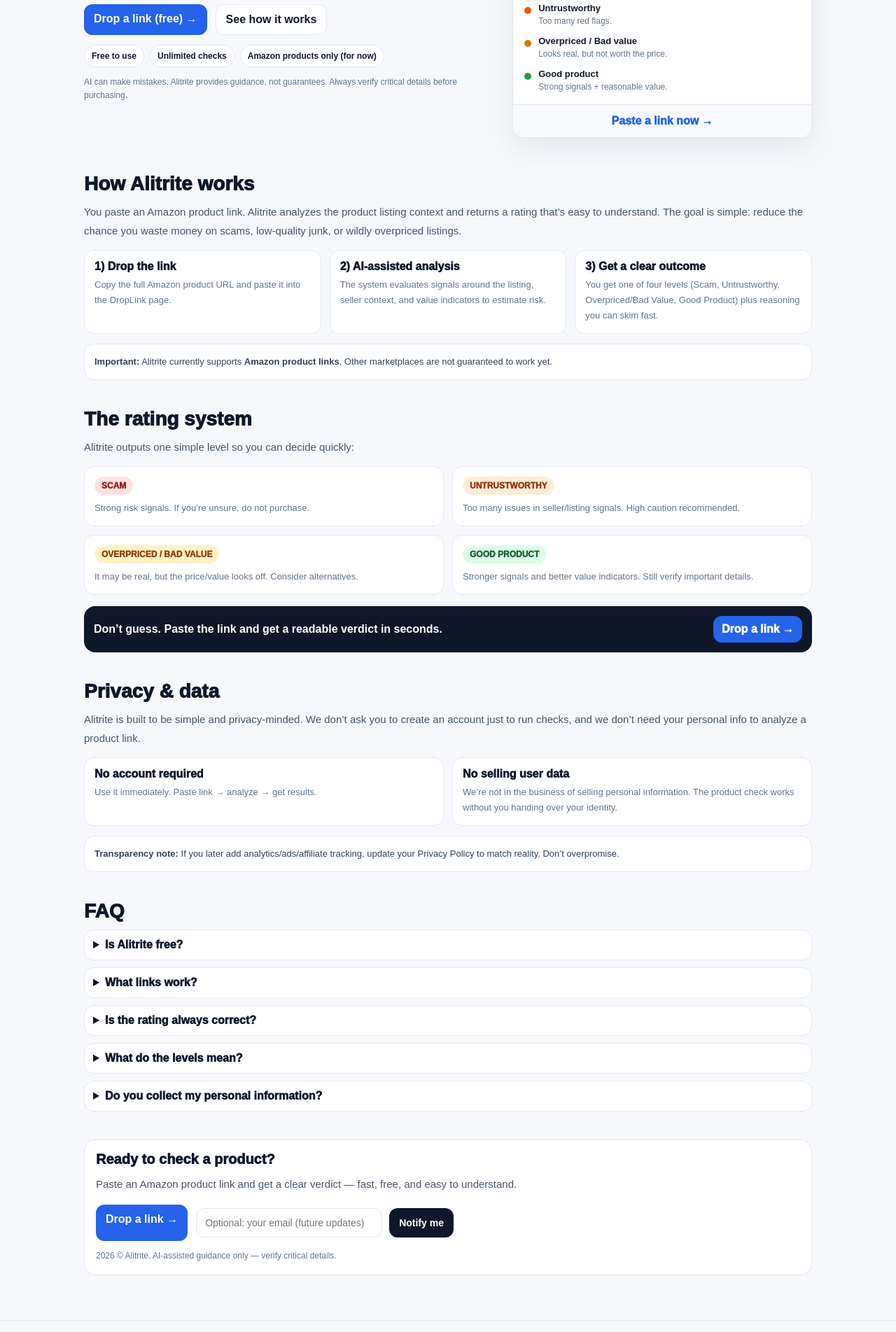
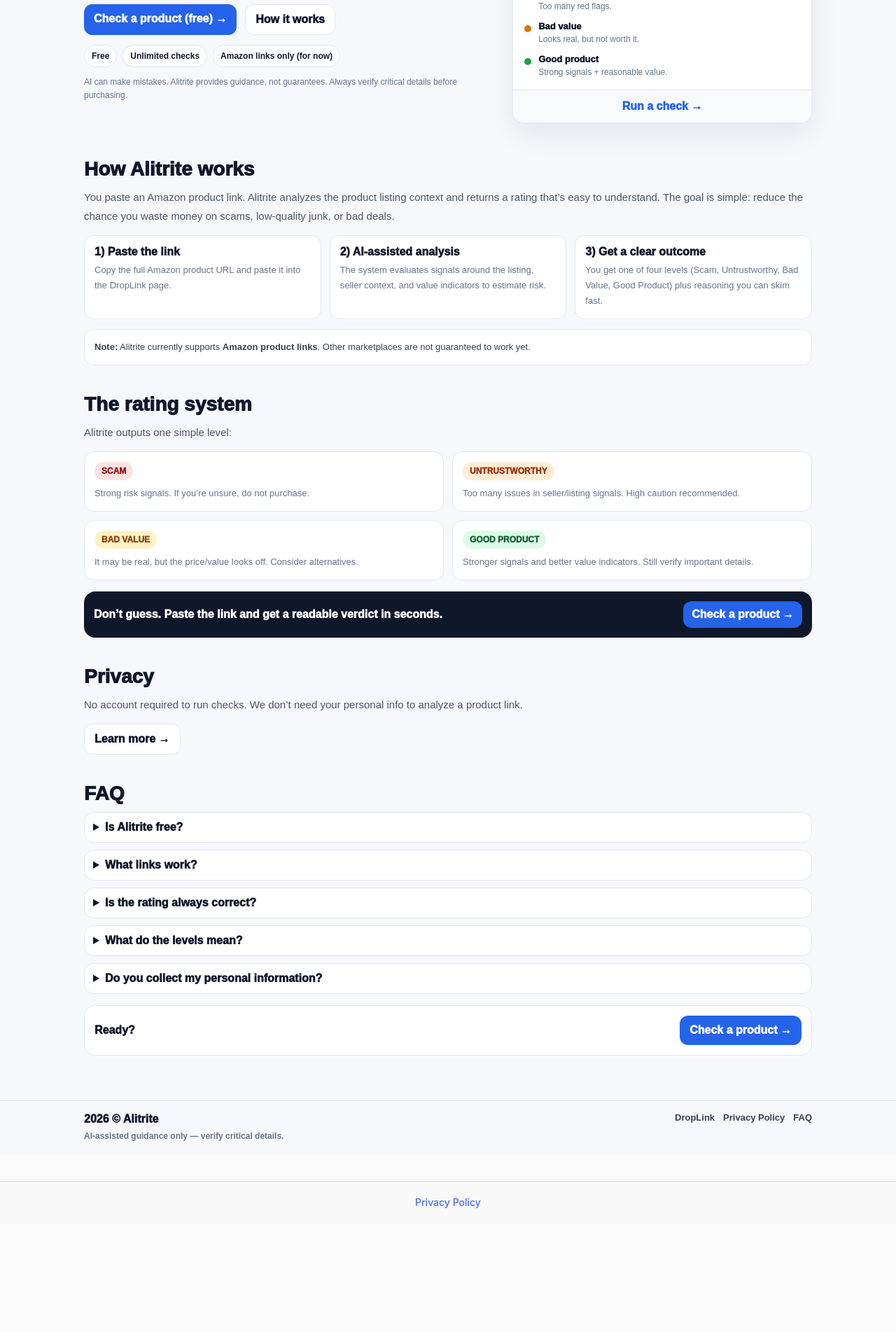
Before and after one commit to christensenandrew455-cell/funbot3000, a Next.js app: page / in a window 1280 px wide. Shown: the part 360-2263 px from the top of the page at 70% size. After the commit the page ends 2106 px from the top, so only its background shows below. Built offline with nearby package versions, Linux system fonts and the light colour scheme.

Commit message:
Update page.js

```diff
--- a/app/page.js
+++ b/app/page.js
@@ -1,11 +1,9 @@
 // app/page.js
 "use client";
 
-import { useMemo, useState } from "react";
+import { useMemo } from "react";
 
 export default function HomePage() {
-  const [email, setEmail] = useState("");
-
   const year = useMemo(() => new Date().getFullYear(), []);
 
   return (
@@ -15,12 +13,17 @@ export default function HomePage() {
           <div style={s.brand}>Alitrite</div>
 
           <nav style={s.nav}>
-            <a style={s.navLink} href="#how">How it works</a>
-            <a style={s.navLink} href="#ratings">Ratings</a>
-            <a style={s.navLink} href="#privacy">Privacy</a>
-            <a style={s.navLink} href="#faq">FAQ</a>
+            <a style={s.navLink} href="#how">
+              How it works
+            </a>
+            <a style={s.navLink} href="#ratings">
+              Ratings
+            </a>
+            <a style={s.navLink} href="#faq">
+              FAQ
+            </a>
             <a style={{ ...s.navLink, ...s.navCTA }} href="/droplink">
-              Drop a link →
+              Check a product →
             </a>
           </nav>
         </div>
@@ -32,43 +35,45 @@ export default function HomePage() {
           <div style={s.heroGrid}>
             <div>
               <h1 style={s.h1}>
-                Know if an Amazon product is legit <span style={s.h1Accent}>before</span> you buy.
+                Know if an Amazon product is legit{" "}
+                <span style={s.h1Accent}>before</span> you buy.
               </h1>
 
               <p style={s.lead}>
-                Alitrite is a free, AI-assisted product checker. Paste an Amazon product link and
-                get a clear rating based on signals from the listing, seller context, and value
-                indicators — designed to help you avoid scams, sketchy listings, and bad deals.
+                Alitrite is a free, AI-assisted product checker. Paste an Amazon
+                product link and get a clear rating based on signals from the
+                listing, seller context, and value indicators — designed to help
+                you avoid scams, sketchy listings, and bad deals.
               </p>
 
               <div style={s.ctaRow}>
                 <a href="/droplink" style={s.primaryBtn}>
-                  Drop a link (free) →
+                  Check a product (free) →
                 </a>
                 <a href="#how" style={s.secondaryBtn}>
-                  See how it works
+                  How it works
                 </a>
               </div>
 
               <div style={s.trustRow}>
-                <div style={s.trustPill}>Free to use</div>
+                <div style={s.trustPill}>Free</div>
                 <div style={s.trustPill}>Unlimited checks</div>
-                <div style={s.trustPill}>Amazon products only (for now)</div>
+                <div style={s.trustPill}>Amazon links only (for now)</div>
               </div>
 
               <p style={s.micro}>
-                AI can make mistakes. Alitrite provides guidance, not guarantees. Always verify
-                critical details before purchasing.
+                AI can make mistakes. Alitrite provides guidance, not guarantees.
+                Always verify critical details before purchasing.
               </p>
             </div>
 
             {/* RIGHT CARD */}
             <div style={s.heroCard}>
               <div style={s.cardTop}>
-                <div style={s.cardBadge}>Live rating levels</div>
+                <div style={s.cardBadge}>Rating levels</div>
                 <div style={s.cardTitle}>Simple, readable outcomes</div>
                 <div style={s.cardSub}>
-                  Not a wall of jargon. You get a label + reasoning that’s easy to act on.
+                  You get a label + short reasoning that’s easy to act on.
                 </div>
               </div>
 
@@ -90,21 +95,23 @@ export default function HomePage() {
                 <div style={s.levelItem}>
                   <span style={{ ...s.dot, background: "#d97706" }} />
                   <div>
-                    <div style={s.levelName}>Overpriced / Bad value</div>
-                    <div style={s.levelDesc}>Looks real, but not worth the price.</div>
+                    <div style={s.levelName}>Bad value</div>
+                    <div style={s.levelDesc}>Looks real, but not worth it.</div>
                   </div>
                 </div>
                 <div style={s.levelItem}>
                   <span style={{ ...s.dot, background: "#16a34a" }} />
                   <div>
                     <div style={s.levelName}>Good product</div>
-                    <div style={s.levelDesc}>Strong signals + reasonable value.</div>
+                    <div style={s.levelDesc}>
+                      Strong signals + reasonable value.
+                    </div>
                   </div>
                 </div>
               </div>
 
               <a href="/droplink" style={s.cardCTA}>
-                Paste a link now →
+                Run a check →
               </a>
             </div>
           </div>
@@ -114,79 +121,109 @@ export default function HomePage() {
         <section id="how" style={s.section}>
           <h2 style={s.h2}>How Alitrite works</h2>
           <p style={s.p}>
-            You paste an Amazon product link. Alitrite analyzes the product listing context and
-            returns a rating that’s easy to understand. The goal is simple: reduce the chance you
-            waste money on scams, low-quality junk, or wildly overpriced listings.
+            You paste an Amazon product link. Alitrite analyzes the product
+            listing context and returns a rating that’s easy to understand. The
+            goal is simple: reduce the chance you waste money on scams,
+            low-quality junk, or bad deals.
           </p>
 
           <div style={s.grid3}>
             <div style={s.featureCard}>
-              <div style={s.featureTitle}>1) Drop the link</div>
+              <div style={s.featureTitle}>1) Paste the link</div>
               <div style={s.featureText}>
-                Copy the full Amazon product URL and paste it into the DropLink page.
+                Copy the full Amazon product URL and paste it into the DropLink
+                page.
               </div>
             </div>
             <div style={s.featureCard}>
               <div style={s.featureTitle}>2) AI-assisted analysis</div>
               <div style={s.featureText}>
-                The system evaluates signals around the listing, seller context, and value
-                indicators to estimate risk.
+                The system evaluates signals around the listing, seller context,
+                and value indicators to estimate risk.
               </div>
             </div>
             <div style={s.featureCard}>
               <div style={s.featureTitle}>3) Get a clear outcome</div>
               <div style={s.featureText}>
-                You get one of four levels (Scam, Untrustworthy, Overpriced/Bad Value, Good
+                You get one of four levels (Scam, Untrustworthy, Bad Value, Good
                 Product) plus reasoning you can skim fast.
               </div>
             </div>
           </div>
 
           <div style={s.notice}>
-            <strong>Important:</strong> Alitrite currently supports <strong>Amazon product links</strong>.
-            Other marketplaces are not guaranteed to work yet.
+            <strong>Note:</strong> Alitrite currently supports{" "}
+            <strong>Amazon product links</strong>. Other marketplaces are not
+            guaranteed to work yet.
           </div>
         </section>
 
         {/* RATINGS */}
         <section id="ratings" style={s.section}>
           <h2 style={s.h2}>The rating system</h2>
-          <p style={s.p}>
-            Alitrite outputs one simple level so you can decide quickly:
-          </p>
+          <p style={s.p}>Alitrite outputs one simple level:</p>
 
           <div style={s.grid2}>
             <div style={s.ratingCard}>
-              <div style={{ ...s.ratingTag, background: "#fee2e2", color: "#991b1b" }}>SCAM</div>
+              <div
+                style={{
+                  ...s.ratingTag,
+                  background: "#fee2e2",
+                  color: "#991b1b",
+                }}
+              >
+                SCAM
+              </div>
               <div style={s.ratingText}>
                 Strong risk signals. If you’re unsure, do not purchase.
               </div>
             </div>
 
             <div style={s.ratingCard}>
-              <div style={{ ...s.ratingTag, background: "#ffedd5", color: "#9a3412" }}>
+              <div
+                style={{
+                  ...s.ratingTag,
+                  background: "#ffedd5",
+                  color: "#9a3412",
+                }}
+              >
                 UNTRUSTWORTHY
               </div>
               <div style={s.ratingText}>
-                Too many issues in seller/listing signals. High caution recommended.
+                Too many issues in seller/listing signals. High caution
+                recommended.
               </div>
             </div>
 
             <div style={s.ratingCard}>
-              <div style={{ ...s.ratingTag, background: "#fef3c7", color: "#92400e" }}>
-                OVERPRICED / BAD VALUE
+              <div
+                style={{
+                  ...s.ratingTag,
+                  background: "#fef3c7",
+                  color: "#92400e",
+                }}
+              >
+                BAD VALUE
               </div>
               <div style={s.ratingText}>
-                It may be real, but the price/value looks off. Consider alternatives.
+                It may be real, but the price/value looks off. Consider
+                alternatives.
               </div>
             </div>
 
             <div style={s.ratingCard}>
-              <div style={{ ...s.ratingTag, background: "#dcfce7", color: "#166534" }}>
+              <div
+                style={{
+                  ...s.ratingTag,
+                  background: "#dcfce7",
+                  color: "#166534",
+                }}
+              >
                 GOOD PRODUCT
               </div>
               <div style={s.ratingText}>
-                Stronger signals and better value indicators. Still verify important details.
+                Stronger signals and better value indicators. Still verify
+                important details.
               </div>
             </div>
           </div>
@@ -196,39 +233,23 @@ export default function HomePage() {
               Don’t guess. Paste the link and get a readable verdict in seconds.
             </div>
             <a href="/droplink" style={s.ctaStripBtn}>
-              Drop a link →
+              Check a product →
             </a>
           </div>
         </section>
 
-        {/* PRIVACY */}
+        {/* PRIVACY (short + link out) */}
         <section id="privacy" style={s.section}>
-          <h2 style={s.h2}>Privacy & data</h2>
+          <h2 style={s.h2}>Privacy</h2>
           <p style={s.p}>
-            Alitrite is built to be simple and privacy-minded. We don’t ask you to create an
-            account just to run checks, and we don’t need your personal info to analyze a product
-            link.
+            No account required to run checks. We don’t need your personal info
+            to analyze a product link.
           </p>
 
-          <div style={s.grid2}>
-            <div style={s.featureCard}>
-              <div style={s.featureTitle}>No account required</div>
-              <div style={s.featureText}>
-                Use it immediately. Paste link → analyze → get results.
-              </div>
-            </div>
-            <div style={s.featureCard}>
-              <div style={s.featureTitle}>No selling user data</div>
-              <div style={s.featureText}>
-                We’re not in the business of selling personal information. The product check works
-                without you handing over your identity.
-              </div>
-            </div>
-          </div>
-
-          <div style={s.notice}>
-            <strong>Transparency note:</strong> If you later add analytics/ads/affiliate tracking,
-            update your Privacy Policy to match reality. Don’t overpromise.
+          <div style={s.privacyRow}>
+            <a href="/privacy" style={s.privacyBtn}>
+              Learn more →
+            </a>
           </div>
         </section>
 
@@ -239,83 +260,72 @@ export default function HomePage() {
           <details style={s.faq}>
             <summary style={s.faqQ}>Is Alitrite free?</summary>
             <div style={s.faqA}>
-              Yes. It’s designed to be free to use and you can run checks as many times as you want.
+              Yes. It’s designed to be free to use and you can run checks as
+              many times as you want.
             </div>
           </details>
 
           <details style={s.faq}>
             <summary style={s.faqQ}>What links work?</summary>
             <div style={s.faqA}>
-              Right now, Alitrite is built for Amazon product pages. Other marketplaces are not guaranteed.
+              Right now, Alitrite is built for Amazon product pages. Other
+              marketplaces are not guaranteed.
             </div>
           </details>
 
           <details style={s.faq}>
             <summary style={s.faqQ}>Is the rating always correct?</summary>
             <div style={s.faqA}>
-              No system is perfect. AI can make mistakes. Use the result as guidance and always double-check
-              critical info before buying (especially for high-cost purchases).
+              No system is perfect. AI can make mistakes. Use the result as
+              guidance and always double-check critical info before buying
+              (especially for high-cost purchases).
             </div>
           </details>
 
           <details style={s.faq}>
             <summary style={s.faqQ}>What do the levels mean?</summary>
             <div style={s.faqA}>
-              Alitrite returns one of four outcomes: Scam, Untrustworthy, Overpriced/Bad Value, or Good Product —
-              plus a short explanation so you understand why.
+              Alitrite returns one of four outcomes: Scam, Untrustworthy, Bad
+              Value, or Good Product — plus a short explanation so you
+              understand why.
             </div>
           </details>
 
           <details style={s.faq}>
             <summary style={s.faqQ}>Do you collect my personal information?</summary>
             <div style={s.faqA}>
-              The basic flow does not require your personal info. If you add features later (accounts, saving history,
-              email alerts), publish a clear privacy policy explaining what’s collected and why.
+              The basic flow does not require your personal info. For details,
+              see the full Privacy Policy.
             </div>
           </details>
-        </section>
 
-        {/* OPTIONAL EMAIL CTA (you can remove) */}
-        <section style={s.section}>
-          <div style={s.finalCard}>
-            <h3 style={s.h3}>Ready to check a product?</h3>
-            <p style={s.p}>
-              Paste an Amazon product link and get a clear verdict — fast, free, and easy to understand.
-            </p>
-
-            <div style={s.ctaRow}>
-              <a href="/droplink" style={s.primaryBtn}>Drop a link →</a>
-              <div style={s.emailBox}>
-                <input
-                  value={email}
-                  onChange={(e) => setEmail(e.target.value)}
-                  placeholder="Optional: your email (future updates)"
-                  style={s.emailInput}
-                />
-                <button
-                  type="button"
-                  onClick={() => alert("Optional field only. Hook this up later if you want.")}
-                  style={s.emailBtn}
-                >
-                  Notify me
-                </button>
-              </div>
-            </div>
-
-            <div style={s.micro}>
-              {year} © Alitrite. AI-assisted guidance only — verify critical details.
-            </div>
+          <div style={s.bottomCTA}>
+            <div style={s.bottomCTAText}>Ready?</div>
+            <a href="/droplink" style={s.primaryBtn}>
+              Check a product →
+            </a>
           </div>
         </section>
       </main>
 
       <footer style={s.footer}>
         <div style={s.footerInner}>
-          <div style={s.footerLeft}>Alitrite</div>
+          <div style={s.footerLeft}>
+            {year} © Alitrite
+            <div style={s.footerMicro}>
+              AI-assisted guidance only — verify critical details.
+            </div>
+          </div>
           <div style={s.footerRight}>
-            <a style={s.footerLink} href="/droplink">DropLink</a>
-            <a style={s.footerLink} href="#privacy">Privacy</a>
-            <a style={s.footerLink} href="#faq">FAQ</a>
+            <a style={s.footerLink} href="/droplink">
+              DropLink
+            </a>
+            <a style={s.footerLink} href="/privacy">
+              Privacy Policy
+            </a>
+            <a style={s.footerLink} href="#faq">
+              FAQ
+            </a>
           </div>
         </div>
       </footer>
@@ -349,7 +359,7 @@ const s = {
   brand: { fontWeight: 900, letterSpacing: 0.2, fontSize: 18 },
   nav: {
     display: "flex",
-    gap: 12,
+    gap: 10,
     alignItems: "center",
     flexWrap: "wrap",
     justifyContent: "flex-end",
@@ -357,7 +367,7 @@ const s = {
   navLink: {
     textDecoration: "none",
     color: "#334155",
-    fontWeight: 700,
+    fontWeight: 800,
     fontSize: 13,
     padding: "8px 10px",
     borderRadius: 10,
@@ -366,6 +376,7 @@ const s = {
     background: "#2563eb",
     color: "#fff",
   },
+
   main: { maxWidth: 1040, margin: "0 auto", padding: "22px 16px 64px" },
 
   hero: { padding: "26px 0 10px" },
@@ -375,9 +386,16 @@ const s = {
     gap: 18,
     alignItems: "start",
   },
-  h1: { fontSize: 44, lineHeight: 1.05, margin: 0, fontWeight: 950, letterSpacing: -0.6 },
+  h1: {
+    fontSize: 44,
+    lineHeight: 1.05,
+    margin: 0,
+    fontWeight: 950,
+    letterSpacing: -0.6,
+  },
   h1Accent: { color: "#2563eb" },
   lead: { marginTop: 14, fontSize: 16, lineHeight: 1.7, color: "#475569" },
+
   ctaRow: { display: "flex", gap: 12, marginTop: 16, flexWrap: "wrap" },
   primaryBtn: {
     display: "inline-block",
@@ -386,7 +404,7 @@ const s = {
     textDecoration: "none",
     padding: "12px 14px",
     borderRadius: 12,
-    fontWeight: 900,
+    fontWeight: 950,
   },
   secondaryBtn: {
     display: "inline-block",
@@ -395,13 +413,14 @@ const s = {
     textDecoration: "none",
     padding: "12px 14px",
     borderRadius: 12,
-    fontWeight: 900,
+    fontWeight: 950,
     border: "1px solid #e2e8f0",
   },
+
   trustRow: { display: "flex", gap: 8, marginTop: 14, flexWrap: "wrap" },
   trustPill: {
     fontSize: 12,
-    fontWeight: 800,
+    fontWeight: 850,
     color: "#0f172a",
     background: "#ffffff",
     border: "1px solid #e2e8f0",
@@ -421,7 +440,7 @@ const s = {
   cardBadge: {
     display: "inline-block",
     fontSize: 12,
-    fontWeight: 900,
+    fontWeight: 950,
     background: "#eff6ff",
     color: "#1d4ed8",
     padding: "6px 10px",
@@ -432,7 +451,7 @@ const s = {
   levelList: { padding: 16, display: "flex", flexDirection: "column", gap: 12 },
   levelItem: { display: "flex", gap: 10, alignItems: "flex-start" },
   dot: { width: 10, height: 10, borderRadius: 999, marginTop: 6 },
-  levelName: { fontWeight: 900, fontSize: 13 },
+  levelName: { fontWeight: 950, fontSize: 13 },
   levelDesc: { fontSize: 12, color: "#64748b", marginTop: 2, lineHeight: 1.5 },
   cardCTA: {
     display: "block",
@@ -447,7 +466,6 @@ const s = {
 
   section: { marginTop: 40 },
   h2: { fontSize: 28, fontWeight: 950, margin: "0 0 10px" },
-  h3: { fontSize: 20, fontWeight: 950, margin: "0 0 8px" },
   p: { fontSize: 15, lineHeight: 1.8, color: "#475569", margin: "10px 0 0" },
 
   grid3: {
@@ -509,7 +527,7 @@ const s = {
     gap: 12,
     flexWrap: "wrap",
   },
-  ctaStripText: { fontWeight: 900 },
+  ctaStripText: { fontWeight: 950 },
   ctaStripBtn: {
     background: "#2563eb",
     color: "#fff",
@@ -517,6 +535,18 @@ const s = {
     padding: "10px 12px",
     borderRadius: 12,
     fontWeight: 950,
+  },
+
+  privacyRow: { marginTop: 14, display: "flex", gap: 10, flexWrap: "wrap" },
+  privacyBtn: {
+    display: "inline-block",
+    background: "#ffffff",
+    color: "#0f172a",
+    textDecoration: "none",
+    padding: "12px 14px",
+    borderRadius: 12,
+    fontWeight: 950,
+    border: "1px solid #e2e8f0",
   },
 
   faq: {
@@ -529,29 +559,19 @@ const s = {
   faqQ: { cursor: "pointer", fontWeight: 950 },
   faqA: { marginTop: 10, color: "#475569", lineHeight: 1.7, fontSize: 13 },
 
-  finalCard: {
+  bottomCTA: {
+    marginTop: 16,
+    display: "flex",
+    alignItems: "center",
+    justifyContent: "space-between",
+    gap: 12,
+    flexWrap: "wrap",
     background: "#ffffff",
     border: "1px solid #e2e8f0",
     borderRadius: 16,
-    padding: 16,
+    padding: 14,
   },
-  emailBox: { display: "flex", gap: 10, flexWrap: "wrap" },
-  emailInput: {
-    padding: "12px 12px",
-    borderRadius: 12,
-    border: "1px solid #e2e8f0",
-    minWidth: 240,
-    flex: 1,
-  },
-  emailBtn: {
-    padding: "12px 14px",
-    borderRadius: 12,
-    border: "none",
-    background: "#0f172a",
-    color: "#fff",
-    fontWeight: 900,
-    cursor: "pointer",
-  },
+  bottomCTAText: { fontWeight: 950, color: "#0f172a" },
 
   footer: { borderTop: "1px solid #e2e8f0", background: "#f6f8fc" },
   footerInner: {
@@ -560,18 +580,12 @@ const s = {
     padding: "16px 16px",
     display: "flex",
     justifyContent: "space-between",
-    alignItems: "center",
+    alignItems: "flex-start",
     gap: 12,
     flexWrap: "wrap",
   },
-  footerLeft: { fontWeight: 900 },
+  footerLeft: { fontWeight: 950, lineHeight: 1.3 },
+  footerMicro: { marginTop: 6, fontSize: 12, color: "#64748b", fontWeight: 600 },
   footerRight: { display: "flex", gap: 12, flexWrap: "wrap" },
-  footerLink: { color: "#334155", textDecoration: "none", fontWeight: 800, fontSize: 13 },
+  footerLink: { color: "#334155", textDecoration: "none", fontWeight: 850, fontSize: 13 },
 };
-
-/**
- * NOTE on responsiveness:
- * Inline styles can't use media queries. This layout is still fairly responsive because:
- * - grids use fixed columns; on very small screens you may want a CSS file or Tailwind.
- * If you want, I’ll convert this to Tailwind so it snaps to 1-column on mobile perfectly.
- */
```
